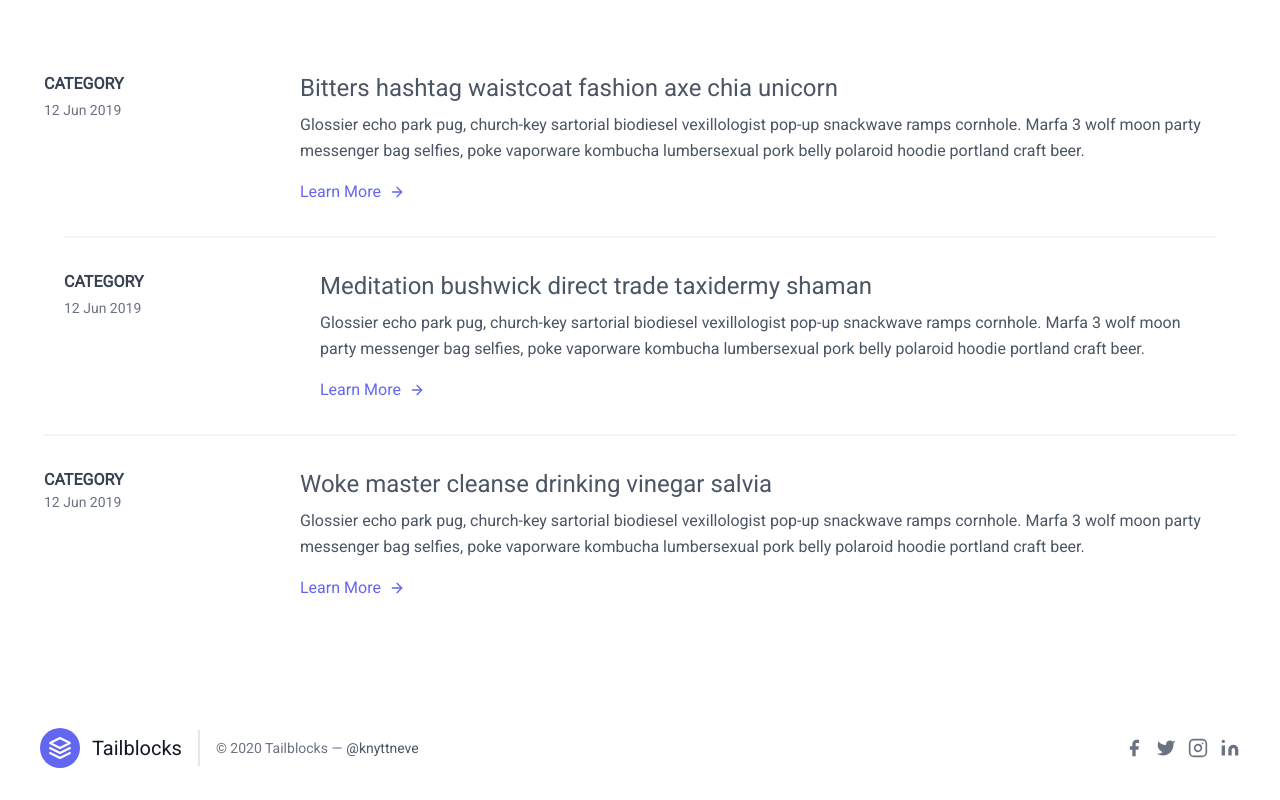
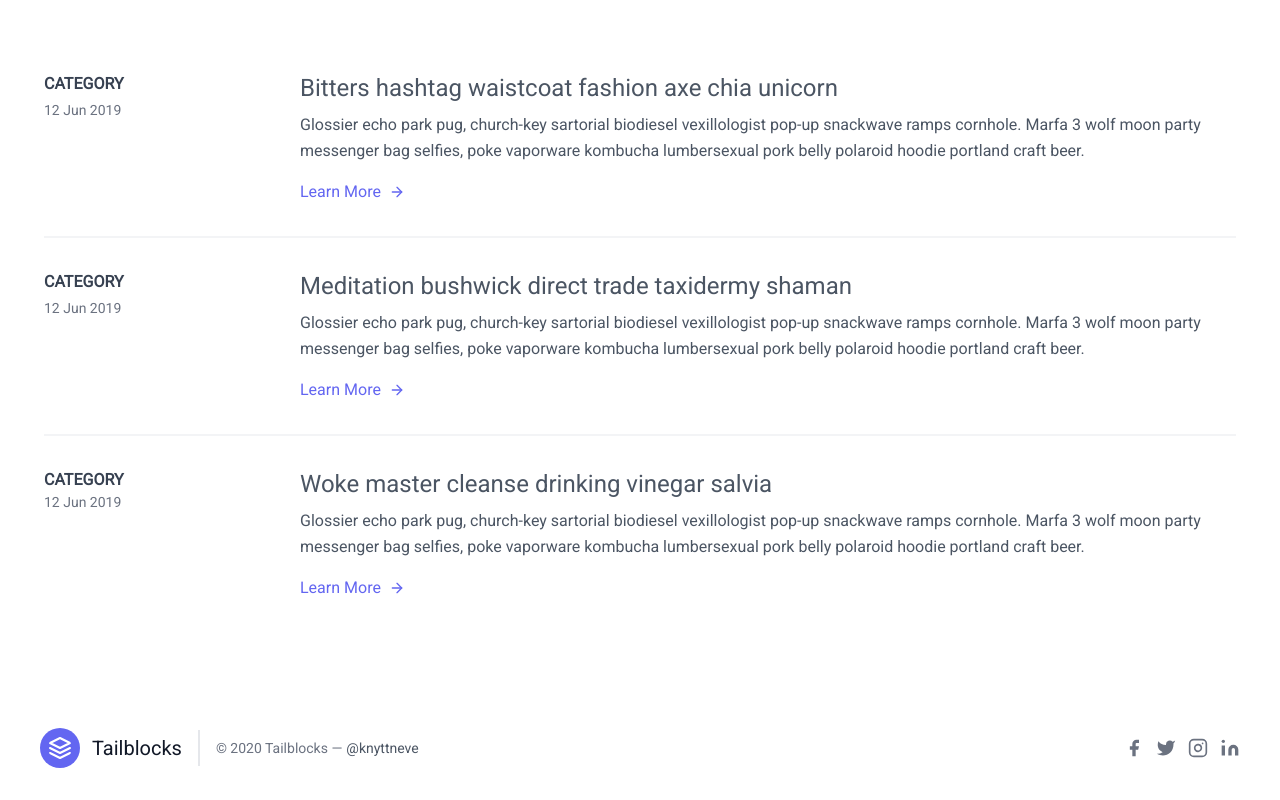
Before and after one commit to Muhammadfmwp/fakhri-nextjs-portofolio, a Next.js app: page / in a window 1280 px wide. Shown: the part 728-1528 px from the top of the page. Built offline with nearby package versions, Linux system fonts and the light colour scheme.

Commit message:
fix errors in lists

```diff
--- a/components/Lists.tsx
+++ b/components/Lists.tsx
@@ -38,7 +38,7 @@ const Lists = () => {
                 </a>
               </div>
             </div>
-            <div className="py-8 flex flex-wrap md:flex-nowrap mx-5">
+            <div className="py-8 flex flex-wrap md:flex-nowrap">
               <div className="md:w-64 md:mb-0 mb-6 flex-shrink-0 flex flex-col">
                 <span className="font-semibold title-font text-gray-700 dark:text-slate-500">
                   CATEGORY
```
